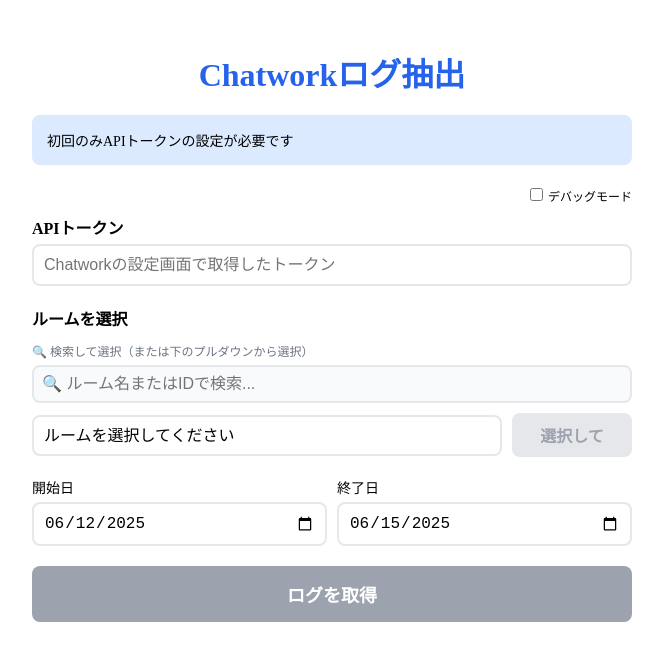
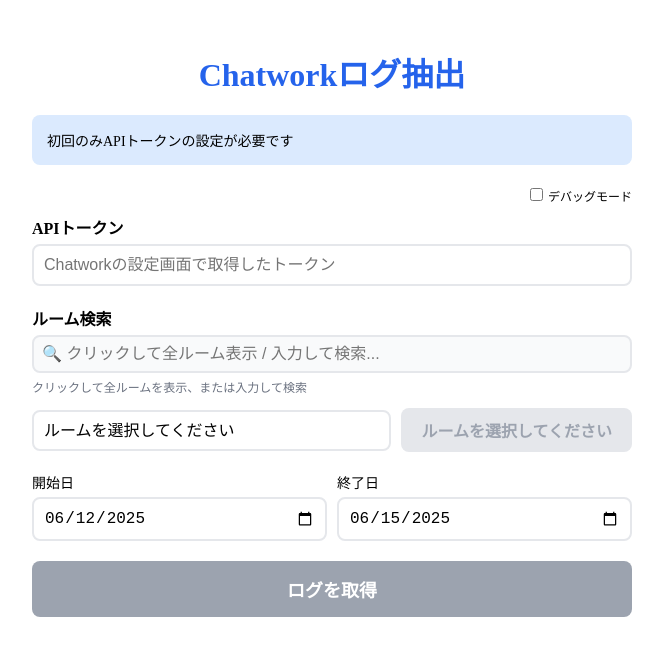
Before and after one commit to Yusuke0018/chatwork-log-extractor, a Next.js app: page / in a window 1280 px wide. Shown: the top 660 px of the page, without its empty margins (308-971 px from the left). Built offline with nearby package versions, Linux system fonts and the light colour scheme.

Commit message:
Update index.js

```diff
--- a/pages/index.js
+++ b/pages/index.js
@@ -866,19 +866,12 @@ export default function Home() {
           fontWeight: 'bold',
           fontSize: isMobile ? '14px' : '16px'
         }}>
-          ルームを選択
+          ルーム検索
         </label>
 
         {/* ルーム検索ボックス */}
         {rooms.length > 0 && (
           <div style={{ marginBottom: '10px', position: 'relative' }}>
-            <p style={{
-              fontSize: '12px',
-              color: '#6b7280',
-              marginBottom: '5px'
-            }}>
-              🔍 検索して選択（または下のプルダウンから選択）
-            </p>
             <div style={{ position: 'relative' }}>
               <input
                 type="text"
@@ -899,7 +892,7 @@ export default function Home() {
                     setSearchHighlightIndex(-1);
                   }, 200);
                 }}
-                placeholder="🔍 ルーム名またはIDで検索..."
+                placeholder="🔍 クリックして全ルーム表示 / 入力して検索..."
                 autoComplete="off"
                 style={{
                   width: '100%',
@@ -937,6 +930,17 @@ export default function Home() {
                 </button>
               )}
             </div>
+
+            {/* 選択されていない場合のヒント */}
+            {!selectedRoom && !showSearchDropdown && (
+              <p style={{
+                fontSize: '12px',
+                color: '#6b7280',
+                marginTop: '5px'
+              }}>
+                クリックして全ルームを表示、または入力して検索
+              </p>
+            )}
 
             {/* 検索候補ドロップダウン */}
             {showSearchDropdown && (
@@ -1118,6 +1122,12 @@ export default function Home() {
               </option>
             ))}
           </select>
+          <div style={{
+            display: 'flex',
+            gap: '10px',
+            flexDirection: isMobile ? 'column' : 'row',
+            alignItems: 'stretch'
+          }}>
             <button
               onClick={toggleAutoSave}
               disabled={!selectedRoom || (!isAutoSaveEnabled(selectedRoom) && autoSaveRooms.length >= 10)}
@@ -1130,44 +1140,14 @@ export default function Home() {
                 cursor: selectedRoom && (isAutoSaveEnabled(selectedRoom) || autoSaveRooms.length < 10) ? 'pointer' : 'not-allowed',
                 fontWeight: 'bold',
                 fontSize: '16px',
-              minWidth: isMobile ? '100%' : '120px',
+                width: '100%',
                 WebkitAppearance: 'none'
               }}
             >
-            {!selectedRoom ? '選択して' : isAutoSaveEnabled(selectedRoom) ? '🔴 定期OFF' : autoSaveRooms.length >= 10 ? '❌ 上限' : '🟢 定期ON'}
+              {!selectedRoom ? 'ルームを選択してください' : isAutoSaveEnabled(selectedRoom) ? '🔴 かんたん定期保存を解除' : autoSaveRooms.length >= 10 ? '❌ 上限に達しています' : '🟢 かんたん定期保存をON'}
             </button>
           </div>
-
-        {selectedRoom && (
-          <div style={{
-            marginTop: '10px',
-            padding: '10px',
-            backgroundColor: '#f0f9ff',
-            borderRadius: '8px',
-            border: '1px solid #0ea5e9',
-            fontSize: '14px'
-          }}>
-            <strong style={{ color: '#0284c7' }}>選択中のルーム:</strong>
-            <div style={{ marginTop: '5px' }}>
-              {(() => {
-                const room = rooms.find(r => String(r.room_id) === String(selectedRoom));
-                return room ? (
-                  <>
-                    {isAutoSaveEnabled(selectedRoom) && '⏰ '}
-                    {room.name}
-                    <span style={{
-                      fontSize: '12px',
-                      color: '#6b7280',
-                      marginLeft: '8px'
-                    }}>
-                      (ID: {selectedRoom})
-                    </span>
-                  </>
-                ) : `ルームID: ${selectedRoom}`;
-              })()}
         </div>
-          </div>
-        )}
 
         {selectedRoom && !isAutoSaveEnabled(selectedRoom) && autoSaveRooms.length < 10 && (
           <div style={{ marginTop: '10px', display: 'flex', alignItems: 'center', gap: '10px' }}>
```
Lines whose indentation alone changed are shown as unchanged.
